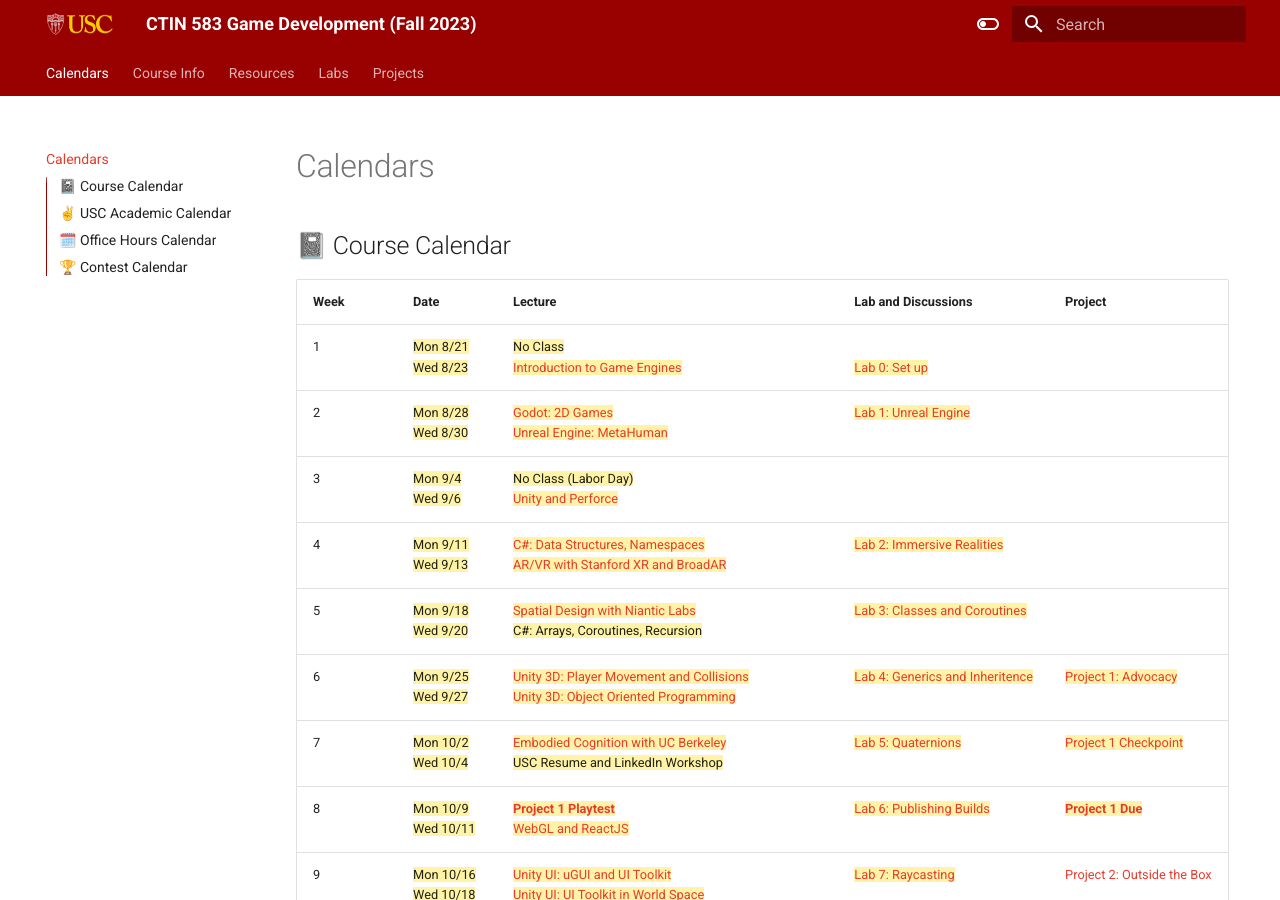
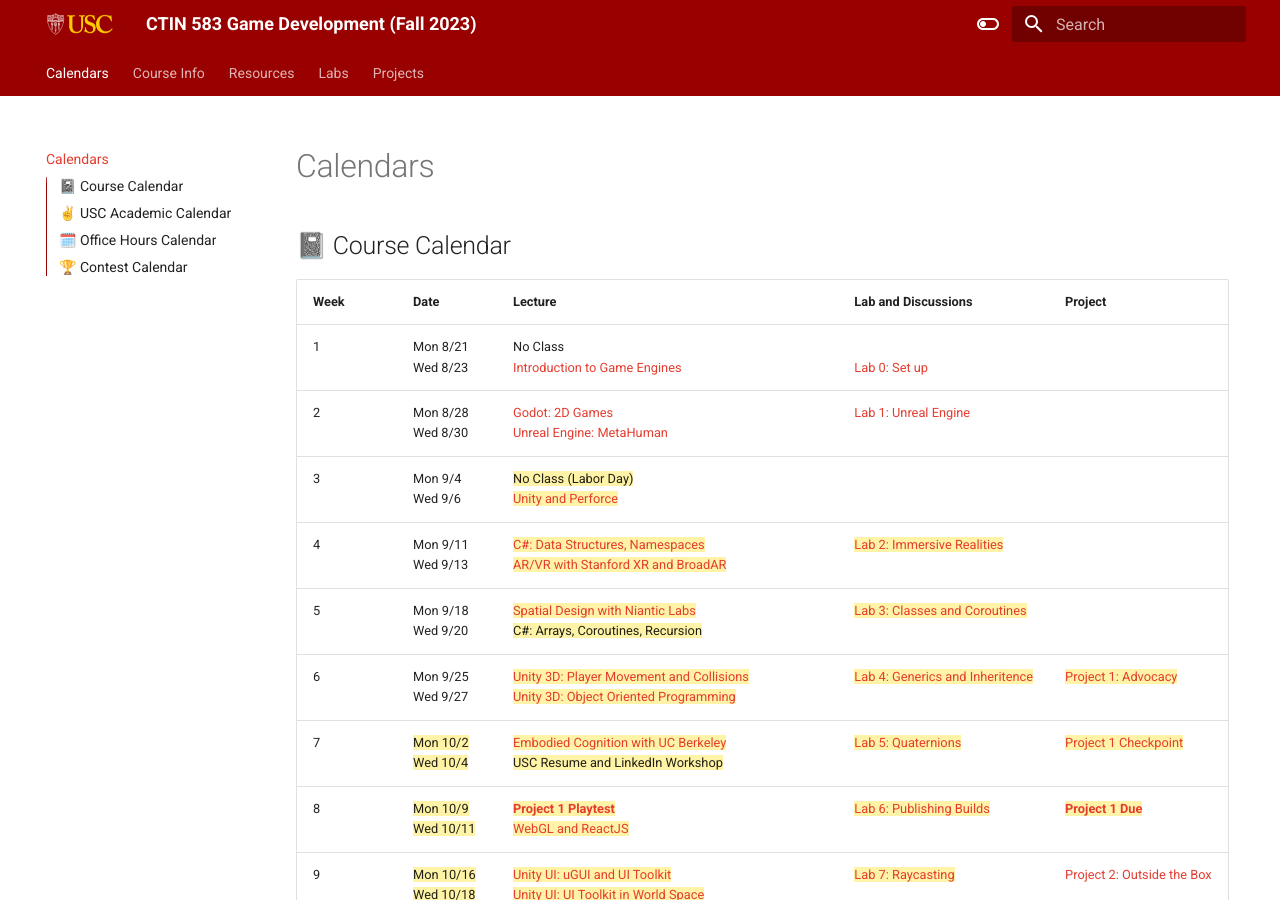
Before and after one commit to usc-ctin583/usc-ctin583.github.io, an MkDocs documentation site: the page built from docs/index.md, in a window 1280 px wide and 900 px high. Built offline with MkDocs 1.6.1 and Material for MkDocs 9.7.7, drawn with Linux system fonts in a browser that asks for light colours.

Commit message:
remove highlights

```diff
--- a/docs/index.md
+++ b/docs/index.md
@@ -3,12 +3,12 @@
 ## 📓 Course Calendar
 | Week | Date                     | Lecture                                           | Lab and Discussions              | Project |
 | :----| :----------------------- | :------------------------------------------------ | :-------------------------------| :--------------|
-| 1    | ==Mon 8/21== <br> ==Wed 8/23==   | ==No Class== <br> ==[Introduction to Game Engines](https://www.icloud.com/keynote/0b9Z3oJLZPPXEXypJu4s9P11w#Lecture1)== | <br> ==[Lab 0: Set up](Labs/lab00.md)== | |
-| 2    | ==Mon 8/28== <br> ==Wed 8/30==   | ==[Godot: 2D Games](https://www.icloud.com/keynote/04anqoPcDLolGOwy6tP3XAq3w#Lecture2)== <br> ==[Unreal Engine: MetaHuman](https://www.icloud.com/keynote/01dlwiWmlwtOAvNPmBdCsM3gA#Lecture2)== |  ==[Lab 1: Unreal Engine](Labs/lab01.md)== | | |
-| 3    | ==Mon 9/4== <br> ==Wed 9/6==     | ==No Class (Labor Day)== <br> ==[Unity and Perforce](https://www.icloud.com/keynote/0545FBYqmgu62bVFrVxSeqzzA#Lecture3)== | |
-| 4    | ==Mon 9/11== <br> ==Wed 9/13==   | ==[C#: Data Structures, Namespaces](https://www.icloud.com/keynote/0b5y1M4VNtrdfL4vFyXrzgkeg#Lecture4)== <br> ==[AR/VR with Stanford XR and BroadAR](https://calendar.usc.edu/event/augmented_and_virtual_realities)== | ==[Lab 2: Immersive Realities](Labs/lab02.md)== |
-| 5    | ==Mon 9/18== <br> ==Wed 9/20==   | ==[Spatial Design with Niantic Labs](https://calendar.usc.edu/event/designing_realities_redefining_experiential_design_with_augmented_and_virtual_reality)== <br> ==C#: Arrays, Coroutines, Recursion== | ==[Lab 3: Classes and Coroutines](Labs/lab03.md)== |
-| 6    |==Mon 9/25== <br> ==Wed 9/27==   | ==[Unity 3D: Player Movement and Collisions](https://www.icloud.com/keynote/01bSAfmd7C45UrRFrT-p8Ezeg#Lecture6)== <br> ==[Unity 3D: Object Oriented Programming](https://www.icloud.com/keynote/0920OrQoVdzLeXbAZZYG6Jp4g#Lecture6)== | ==[Lab 4: Generics and Inheritence](Labs/lab04.md)==| ==[Project 1: Advocacy](./Projects/project1.md)== |
+| 1    | Mon 8/21 <br> Wed 8/23   | No Class <br> [Introduction to Game Engines](https://www.icloud.com/keynote/0b9Z3oJLZPPXEXypJu4s9P11w#Lecture1) | <br> [Lab 0: Set up](Labs/lab00.md) | |
+| 2    | Mon 8/28 <br> Wed 8/30   | [Godot: 2D Games](https://www.icloud.com/keynote/04anqoPcDLolGOwy6tP3XAq3w#Lecture2) <br> [Unreal Engine: MetaHuman](https://www.icloud.com/keynote/01dlwiWmlwtOAvNPmBdCsM3gA#Lecture2) |  [Lab 1: Unreal Engine](Labs/lab01.md) | | |
+| 3    | Mon 9/4 <br> Wed 9/6     | ==No Class (Labor Day)== <br> ==[Unity and Perforce](https://www.icloud.com/keynote/0545FBYqmgu62bVFrVxSeqzzA#Lecture3)== | |
+| 4    | Mon 9/11 <br> Wed 9/13   | ==[C#: Data Structures, Namespaces](https://www.icloud.com/keynote/0b5y1M4VNtrdfL4vFyXrzgkeg#Lecture4)== <br> ==[AR/VR with Stanford XR and BroadAR](https://calendar.usc.edu/event/augmented_and_virtual_realities)== | ==[Lab 2: Immersive Realities](Labs/lab02.md)== |
+| 5    | Mon 9/18 <br> Wed 9/20   | ==[Spatial Design with Niantic Labs](https://calendar.usc.edu/event/designing_realities_redefining_experiential_design_with_augmented_and_virtual_reality)== <br> ==C#: Arrays, Coroutines, Recursion== | ==[Lab 3: Classes and Coroutines](Labs/lab03.md)== |
+| 6    |Mon 9/25 <br> Wed 9/27   | ==[Unity 3D: Player Movement and Collisions](https://www.icloud.com/keynote/01bSAfmd7C45UrRFrT-p8Ezeg#Lecture6)== <br> ==[Unity 3D: Object Oriented Programming](https://www.icloud.com/keynote/0920OrQoVdzLeXbAZZYG6Jp4g#Lecture6)== | ==[Lab 4: Generics and Inheritence](Labs/lab04.md)==| ==[Project 1: Advocacy](./Projects/project1.md)== |
 | 7    | ==Mon 10/2== <br> ==Wed 10/4==   | ==[Embodied Cognition with UC Berkeley](https://bid.berkeley.edu/)== <br> ==USC Resume and LinkedIn Workshop== | ==[Lab 5: Quaternions](Labs/lab05.md)== | ==[Project 1 Checkpoint](./Projects/project1checkpoint.md)== |
 | 8    | ==Mon 10/9== <br> ==Wed 10/11==  | ==[**Project 1 Playtest**](https://www.icloud.com/keynote/032rY3HMcI9uZPbOjrCWyEu8A#Lecture8)== <br> ==[WebGL and ReactJS](https://www.icloud.com/keynote/051QbdWeDu0UYmCHkm2WuFStQ#Lecture8)== | ==[Lab 6: Publishing Builds](Labs/lab06.md)== | ==**[Project 1 Due](Projects/project1due.md)**== |
 | 9    | ==Mon 10/16== <br> ==Wed 10/18== | ==[Unity UI: uGUI and UI Toolkit](https://www.icloud.com/keynote/05dxP82d9x9mFhNSfsZrNJTAA#Lecture7)== <br> ==[Unity UI: UI Toolkit in World Space](https://www.icloud.com/keynote/0f8PvRkhwyFuoYn02FVCtJnyQ#Lecture9)== | ==[Lab 7: Raycasting](Labs/lab07.md)== | [Project 2: Outside the Box](Projects/project2.md) |
```
